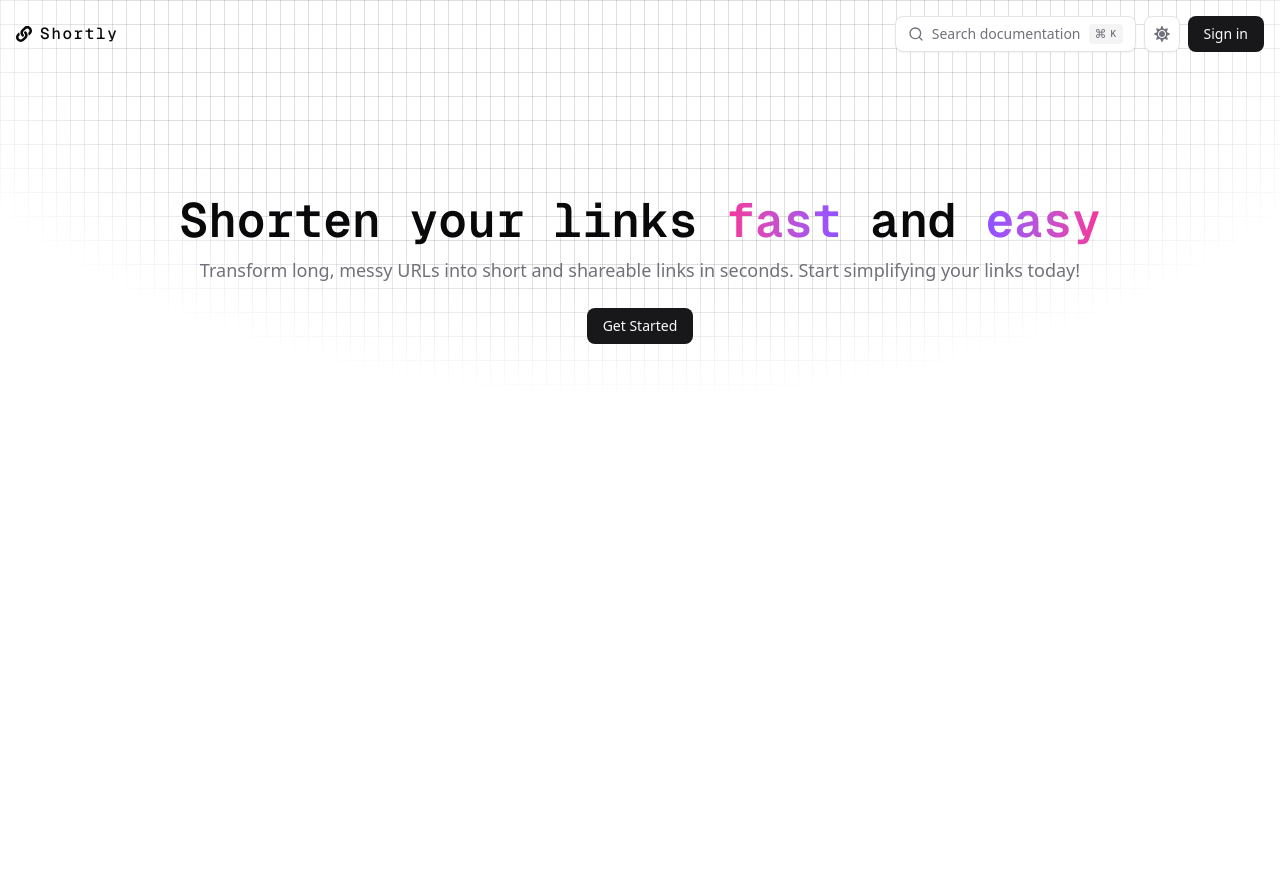
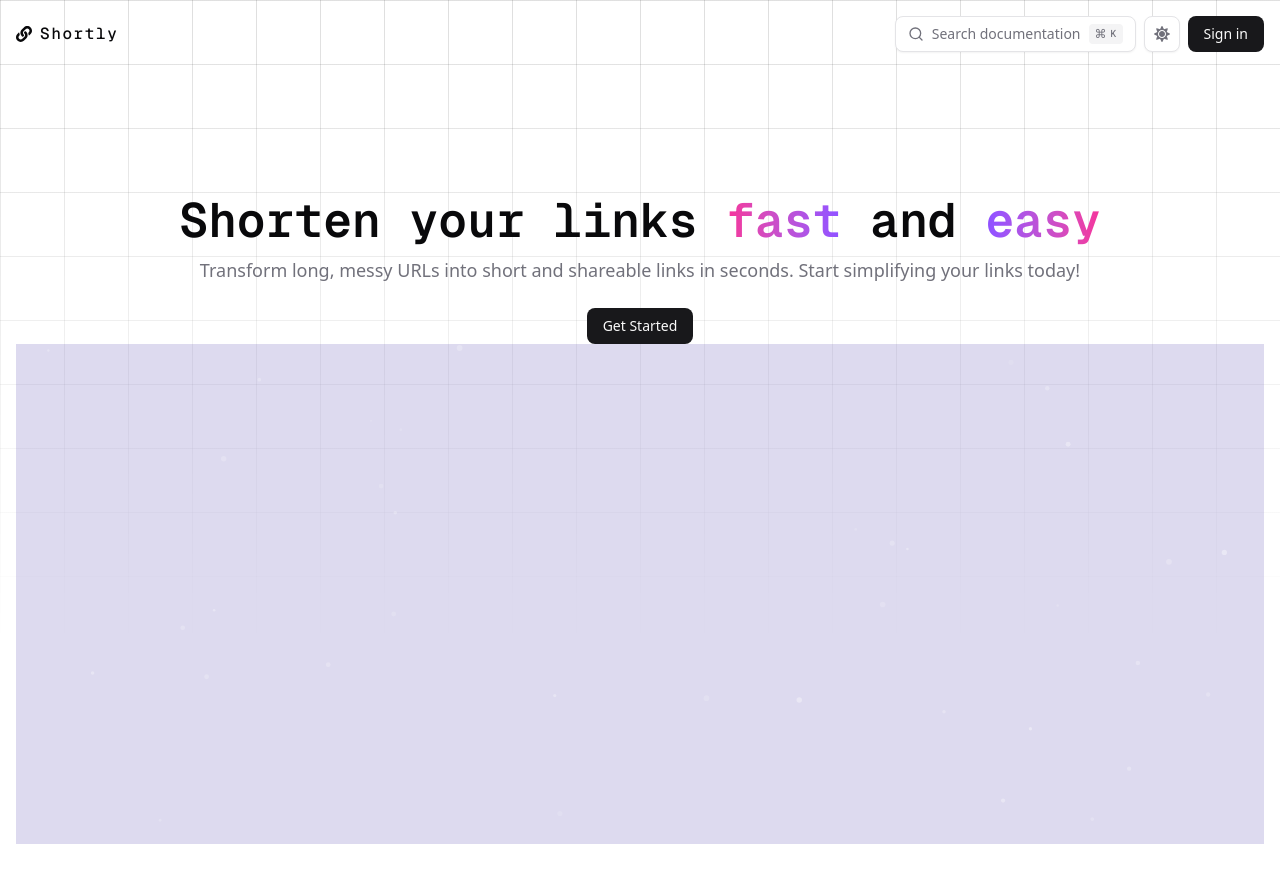
Before and after one commit to Whisperpiano/url-shortener, a Next.js app: page / in a window 1280 px wide. Shown: the top 882 px of the page. Before the commit the page ends 800 px from the top, so only its background shows below. Built offline with nearby package versions, Linux system fonts and the light colour scheme; no server answers; what @midudev/tailwind-animations would draw is missing.

Commit message:
feat(layout): restructure HomeLayout; introduce Background and ParticlesComponent for enhanced visual experience and interactivity

```diff
--- a/app/(home)/layout.tsx
+++ b/app/(home)/layout.tsx
@@ -1,6 +1,7 @@
 import React from "react";
+
+import Header from "@/components/layout/Header";
 import Background from "@/components/layout/Background";
-import Header from "@/components/layout/Header";
 
 export default function HomeLayout({
   children,
--- a/app/(home)/page.tsx
+++ b/app/(home)/page.tsx
@@ -4,6 +4,7 @@ import Link from "next/link";
 import { cn } from "@/lib/utils";
 import { buttonVariants } from "@/components/ui/button";
 import { auth } from "../auth";
+import { ParticlesComponent } from "@/components/particles/particles-component";
 
 export default async function Home() {
   const session = await auth();
@@ -26,6 +27,8 @@ export default async function Home() {
             seconds. Start simplifying your links today!
           </p>
 
+          {/* <ParticlesContainer /> */}
+
           {session ? (
             <Link
               href="/dashboard"
@@ -39,6 +42,10 @@ export default async function Home() {
           ) : (
             <AuthModal btnText="Get Started" />
           )}
+
+          <div className="relative max-w-7xl mx-auto overflow-hidden h-[500px]">
+            <ParticlesComponent className="w-full h-full -z-20" />
+          </div>
         </section>
       </main>
     </>
--- a/components/layout/Background.tsx
+++ b/components/layout/Background.tsx
@@ -1,5 +1,5 @@
 export default function Background() {
   return (
-    <div className="absolute bottom-0 left-0 right-0 top-0 bg-[linear-gradient(to_right,#4f4f4f2e_1px,transparent_1px),linear-gradient(to_bottom,#4f4f4f2e_1px,transparent_1px)] bg-[size:14px_24px] [mask-image:radial-gradient(ellipse_60%_50%_at_50%_0%,#000_70%,transparent_100%)] -z-5"></div>
+    <div className="absolute inset-0 -z-10 h-full w-full bg-background bg-[linear-gradient(to_right,#4f4f4f2e_1px,transparent_1px),linear-gradient(to_bottom,#4f4f4f2e_1px,transparent_1px)] bg-[size:4rem_4rem] mask-b-from-1% mask-b-to-66%"></div>
   );
 }
--- a/components/layout/Header.tsx
+++ b/components/layout/Header.tsx
@@ -1,11 +1,10 @@
-import { FaLink } from "react-icons/fa";
+import { auth } from "@/app/auth";
 
-import Link from "next/link";
 import SearchBar from "../header/SearchBar";
 import ToggleTheme from "../header/ToggleTheme";
 import AuthModal from "../header/AuthModal";
 import AccountModal from "../header/AccountModal";
-import { auth } from "@/app/auth";
+import Logo from "./logo";
 
 export default async function Header() {
   const session = await auth();
@@ -13,21 +12,20 @@ export default async function Header() {
 
   return (
     <header className="max-w-7xl mx-auto p-4 flex items-center justify-between">
-      <Link
-        href={"/"}
-        className="flex items-center gap-2 hover:opacity-85 transition-opacity duration-200"
-      >
-        <FaLink />
-        <h1 className="font-mono tracking-widest font-medium text-base">
-          Shortly
-        </h1>
-      </Link>
-
-      <div className="flex items-center gap-2">
-        <SearchBar />
-        <ToggleTheme />
-        {session ? <AccountModal session={session} /> : <AuthModal />}
-      </div>
+      <Logo />
+      <nav>
+        <ul className="flex items-center gap-2">
+          <li>
+            <SearchBar />
+          </li>
+          <li>
+            <ToggleTheme />
+          </li>
+          <li>
+            {session ? <AccountModal session={session} /> : <AuthModal />}
+          </li>
+        </ul>
+      </nav>
     </header>
   );
 }
--- /dev/null
+++ b/components/layout/logo.tsx
@@ -0,0 +1,16 @@
+import Link from "next/link";
+import { FaLink } from "react-icons/fa";
+
+export default function Logo() {
+  return (
+    <Link
+      href={"/"}
+      className="flex items-center gap-2 hover:opacity-85 transition-opacity duration-200"
+    >
+      <FaLink />
+      <h1 className="font-mono tracking-widest font-medium text-base">
+        Shortly
+      </h1>
+    </Link>
+  );
+}
--- /dev/null
+++ b/components/particles/particles-component.tsx
@@ -0,0 +1,45 @@
+"use client";
+
+import { useMemo } from "react";
+import { type Container, type ISourceOptions } from "@tsparticles/engine";
+import { defaultOptions } from "@/lib/settings/particles/particles-default-options";
+import { useParticlesEngine } from "@/lib/hooks/particles/useParticlesEngine";
+import Particles from "@tsparticles/react";
+
+interface ParticlesContainerProps {
+  options?: Partial<ISourceOptions>;
+  className?: string;
+}
+
+const mergeOptions = (
+  defaultOpts: ISourceOptions,
+  userOpts?: Partial<ISourceOptions>
+): ISourceOptions => {
+  return { ...defaultOpts, ...userOpts };
+};
+
+export const ParticlesComponent: React.FC<ParticlesContainerProps> = ({
+  options,
+  className = "",
+}) => {
+  const isEngineInitialized = useParticlesEngine();
+  const mergedOptions = useMemo(
+    () => mergeOptions(defaultOptions, options),
+    [options]
+  );
+
+  const particlesLoaded = async (container?: Container): Promise<void> => {
+    console.log("Particles container loaded", container);
+  };
+
+  if (!isEngineInitialized) return null;
+
+  return (
+    <Particles
+      id="tsparticles"
+      particlesLoaded={particlesLoaded}
+      options={mergedOptions}
+      className={className}
+    />
+  );
+};
--- /dev/null
+++ b/lib/hooks/particles/useParticlesEngine.ts
@@ -0,0 +1,17 @@
+import { useEffect, useState } from "react";
+import { initParticlesEngine } from "@tsparticles/react";
+import { loadSlim } from "@tsparticles/slim";
+
+export const useParticlesEngine = () => {
+  const [init, setInit] = useState(false);
+
+  useEffect(() => {
+    if (typeof window === "undefined") return;
+
+    initParticlesEngine(async (engine) => {
+      await loadSlim(engine);
+    }).then(() => setInit(true));
+  }, []);
+
+  return init;
+};
--- /dev/null
+++ b/lib/settings/particles/particles-default-options.ts
@@ -0,0 +1,54 @@
+import {
+  type ISourceOptions,
+  MoveDirection,
+  OutMode,
+} from "@tsparticles/engine";
+
+export const defaultOptions: ISourceOptions = {
+  fullScreen: false,
+  background: {
+    color: "#5646af",
+    opacity: 0.2,
+  },
+  fpsLimit: 60,
+  interactivity: {
+    events: {
+      onClick: { enable: false },
+      onHover: { enable: false },
+    },
+  },
+  particles: {
+    color: { value: "#ffffff" },
+    move: {
+      direction: MoveDirection.top,
+      enable: true,
+      outModes: { default: OutMode.out },
+      random: true,
+      speed: 2,
+      straight: true,
+    },
+    number: {
+      density: { enable: true },
+      value: 120,
+    },
+    opacity: {
+      value: { min: 0.1, max: 0.4 },
+      animation: {
+        enable: true,
+        speed: 0.5,
+
+        sync: false,
+      },
+    },
+    shape: { type: "circle" },
+    size: {
+      value: { min: 1, max: 3 },
+      animation: {
+        enable: true,
+        speed: 1,
+        sync: false,
+      },
+    },
+  },
+  detectRetina: true,
+};
--- a/package.json
+++ b/package.json
@@ -28,6 +28,9 @@
     "@radix-ui/react-slot": "^1.2.0",
     "@radix-ui/react-switch": "^1.2.4",
     "@radix-ui/react-tooltip": "^1.1.8",
+    "@tsparticles/engine": "^3.8.1",
+    "@tsparticles/react": "^3.0.0",
+    "@tsparticles/slim": "^3.8.1",
     "@vercel/analytics": "^1.5.0",
     "@vercel/speed-insights": "^1.2.0",
     "bcryptjs": "^3.0.2",
```
Also changed, not shown: 1 other file (tests, documents, lock files or other folders).
